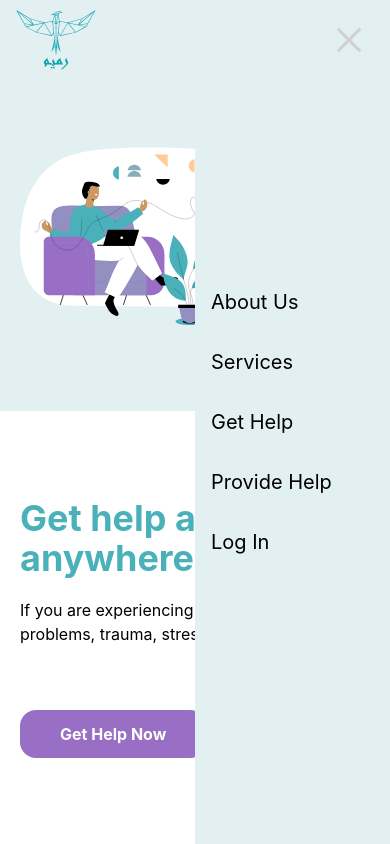
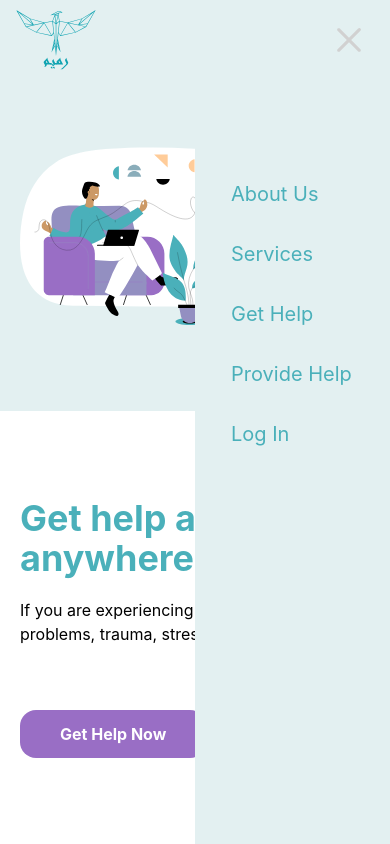
Before and after one commit to Meriemchm/chm_psychology_react_website, a React (Vite) app: page / in a window 390 px wide. Both pictures are taken after a click on the element 349 px from the left and 40 px from the top of the page. Shown: the top 844 px of the page. Built offline with nearby package versions, Linux system fonts and the light colour scheme; a web font is replaced by a local one.

Commit message:
fix-navbar-responsive

```diff
--- a/src/components/NavBar/NavBar.jsx
+++ b/src/components/NavBar/NavBar.jsx
@@ -61,17 +61,18 @@ const NavBar = () => {
 
         <div
           onClick={() => setShow(!show)}
-          className="cursor-pointer  z-10 text-gray-500 lg:hidden "
+          className="cursor-pointer  z-50 text-gray-500 lg:hidden "
         >
           {show ? <img src={times} size={30} /> : <img src={bars} size={30} />}
         </div>
         {show && (
-          <ul className="flex flex-col justify-center items-start absolute top-0 right-0  w-1/2 h-screen bg-secondvariant text-black">
-            {NavlinkData.map(({ id, link, src }) => {
+       <div className="flex fixed flex-col justify-start items-start p-5  top-0 z-10 right-0  w-1/2 h-screen bg-secondvariant ">
+          <ul className="py-36 ">
+              {NavlinkData.map(({ id, link, src,style }) => {
               return (
                 <li
                   key={id}
-                  className="px-4 py-4 cursor-pointer hover:scale-105 duration-200 capitalize"
+                  className={`px-4 py-4 text-second cursor-pointer hover:scale-105 duration-200 capitalize ${style} `}
                 >
                   <NavLink
                     to={src}
@@ -84,6 +85,7 @@ const NavBar = () => {
               );
             })}
           </ul>
+          </div>
         )}
       </div>
       <div>{<Outlet />}</div>
--- a/src/components/SideBar/NavBarDash/NavBarDash.jsx
+++ b/src/components/SideBar/NavBarDash/NavBarDash.jsx
@@ -27,17 +27,18 @@ const NavBarDash = () => {
       <div className="flex justify-between pt-5 xl:pt-0">
         <div
           onClick={() => setShow(!show)}
-          className="cursor-pointer  z-50 text-gray-500 xl:hidden  px-5  pt-5  "
+          className="cursor-pointer  z-50 text-gray-500 xl:hidden   px-5  pt-5  "
         >
           {show ? <img src={times} size={30} /> : <img src={bars} size={30} />}
         </div>
         {show && (
-          <ul className="flex flex-col justify-center items-start p-5 absolute top-0 z-10 left-0  w-1/2 h-screen bg-secondvariant text-black">
-            {SideBarData.map(({ id, link, src }) => {
+          <div className="flex fixed flex-col justify-start items-start p-5  top-0 z-10 left-0  w-1/2 h-screen bg-secondvariant ">
+          <ul className="py-36 ">
+            {SideBarData.map(({ id, link, src,style }) => {
               return (
                 <li
                   key={id}
-                  className="px-4 py-4 cursor-pointer hover:scale-105 duration-200 capitalize"
+                  className={`px-4 py-4 text-second cursor-pointer hover:scale-105 duration-200 capitalize ${style} `}
                   onClick={() => {
                     handleItemClick(id, link);
                   }}
@@ -53,6 +54,7 @@ const NavBarDash = () => {
               );
             })}
           </ul>
+          </div>
         )}
         <div className="flex flex-row xl:hidden pr-3 justify-center items-center  md:border-2 border-black-200 xl:text-xl p-1  rounded-[20rem]  ">
           {userData[0] && userData[0].profilePicture && (
```
